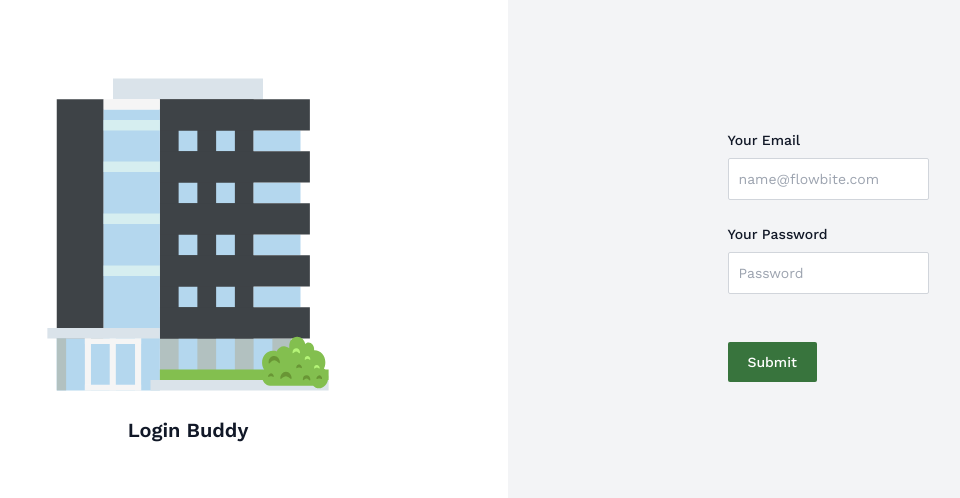
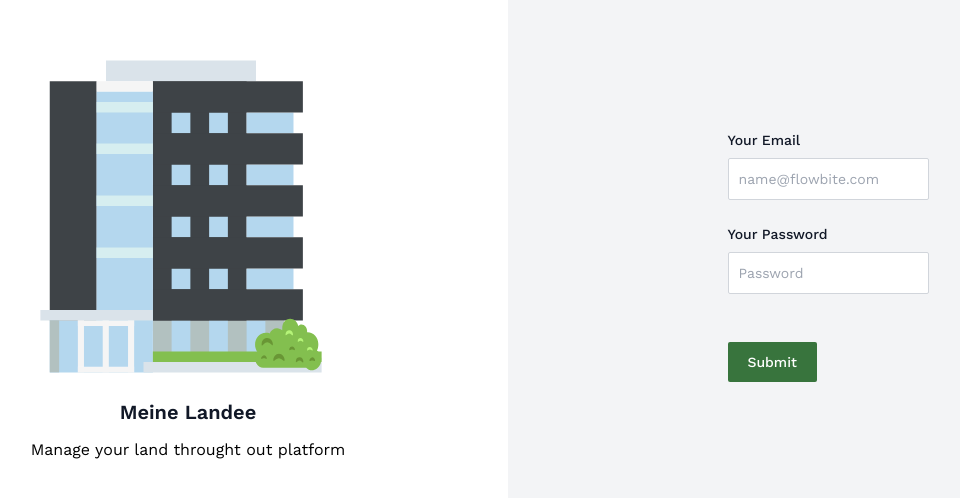
Before and after one commit to onlymachiavelli/hackathon_FST_front, a React (Vite) app: page /signin in a window 1280 px wide. Shown: the part 144-642 px from the top of the page, without its empty margins (132-1092 px from the left). Built offline with nearby package versions, Linux system fonts and the light colour scheme.

Commit message:
stupid ai

```diff
--- a/src/components/left_login.tsx
+++ b/src/components/left_login.tsx
@@ -4,7 +4,10 @@ const Left = () =>{
     return (
         <div className="grid place-content-center h-full">
             <Building Width="300"/>
-            <p className="text-center font-bold mt-4 text-xl text-gray-900">Login Buddy</p>
+            <p className="text-center font-bold mt-4 text-xl text-gray-900">Meine Landee</p>
+            <p className="w-full block text-center mt-3">
+                Manage your land throught out platform
+            </p>
         </div>
     )
 }
--- a/src/pages/signup.tsx
+++ b/src/pages/signup.tsx
@@ -1,7 +1,12 @@
 const Signup = () =>{
     return (
-        <div>
-            This is sign up page
+        <div className="w-full h-screen">
+            <aside>
+
+            </aside>
+            <aside>
+
+            </aside>
         </div>
     )
 }
--- a/tailwind.config.js
+++ b/tailwind.config.js
@@ -4,6 +4,7 @@ module.exports = {
     extend: {
       colors: {
         green: '#38743d',
+        grey: '',
       },
       fontFamily: {
         sans: ['Work Sans', 'sans-serif'],
```
